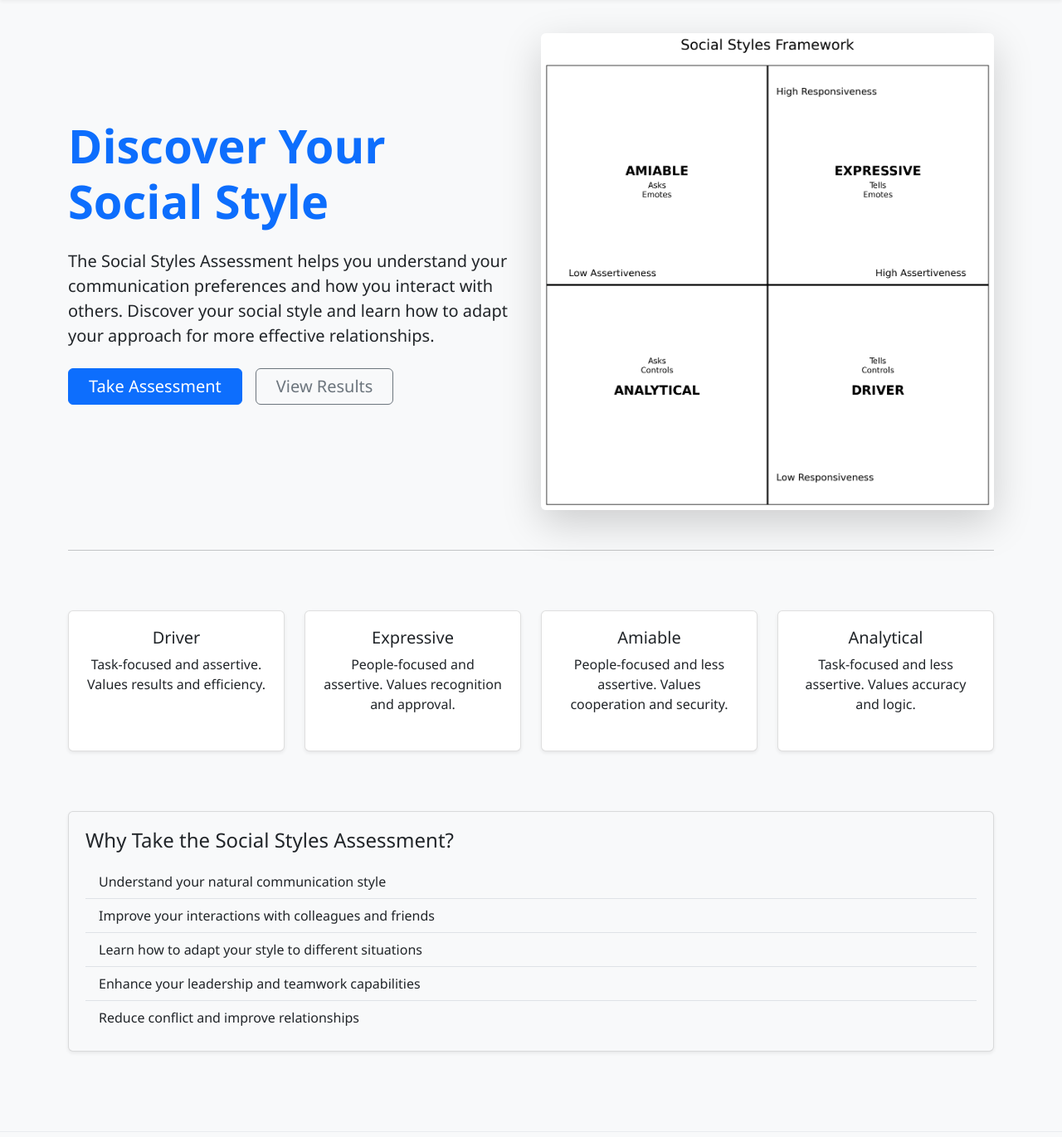
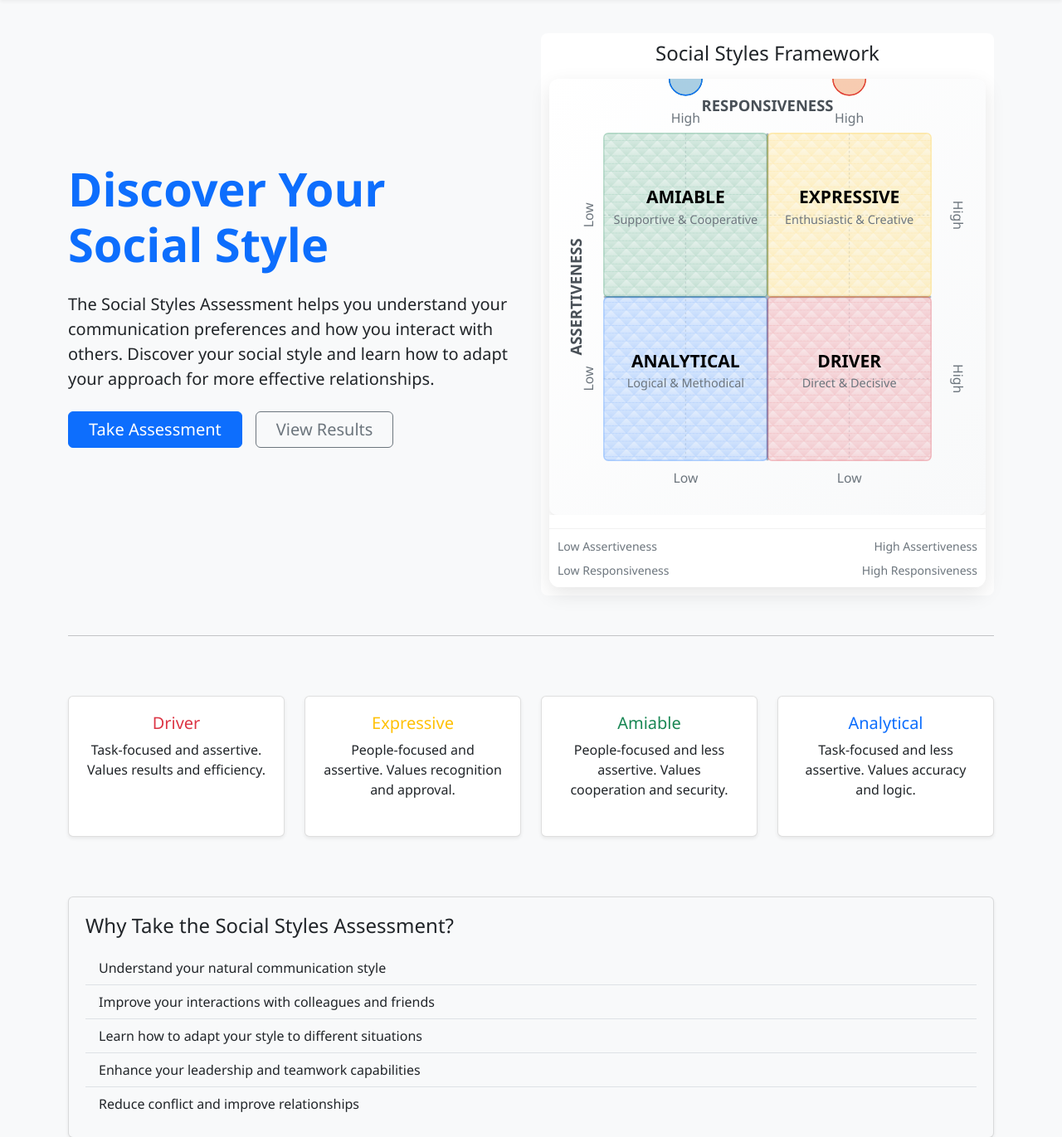
Before and after one commit to gmoorevt/socialstyles, a Flask app: page / in a window 1280 px wide. Shown: the part 64-1435 px from the top of the page at 83% size. Run offline with Flask 3, Linux system fonts and the light colour scheme; the visitor is signed in with stand-in values (Sample User, id 1); data comes from the database, SQL or seed files in the repository; some libraries are stand-ins or nearby versions.

Commit message:
Add modern, interactive SVG-based social styles grid with vibrant colors

```diff
--- /dev/null
+++ b/app/static/css/social_styles_grid.css
@@ -0,0 +1,118 @@
+/* Social Styles Grid Styling */
+.social-styles-grid-container {
+    position: relative;
+    padding: 10px;
+    background-color: white;
+    border-radius: 8px;
+}
+
+.social-styles-grid {
+    position: relative;
+    width: 100%;
+    border-radius: 12px;
+    overflow: hidden;
+    box-shadow: 0 8px 24px rgba(0,0,0,0.1);
+    transition: transform 0.3s ease, box-shadow 0.3s ease;
+}
+
+.social-styles-grid:hover {
+    transform: translateY(-5px);
+    box-shadow: 0 12px 28px rgba(0,0,0,0.15);
+}
+
+.social-styles-svg {
+    display: block;
+    background-color: white;
+}
+
+.quadrant-label {
+    font-size: 16px;
+    font-weight: 700;
+    dominant-baseline: middle;
+}
+
+.quadrant-description {
+    font-size: 11px;
+    font-weight: 400;
+    dominant-baseline: middle;
+    fill: #6c757d;
+}
+
+.axis-label {
+    font-size: 12px;
+    font-weight: 500;
+    fill: #6c757d;
+}
+
+.axis-title {
+    font-size: 14px;
+    font-weight: 600;
+    fill: #495057;
+}
+
+.grid-legend {
+    padding: 10px;
+    color: #6c757d;
+    background-color: white;
+    border-top: 1px solid #f1f1f1;
+    border-radius: 0 0 12px 12px;
+}
+
+.user-position {
+    position: absolute;
+    transform: translate(-50%, -50%);
+    z-index: 10;
+}
+
+.position-marker {
+    width: 20px;
+    height: 20px;
+    background-color: #ff5722;
+    border: 3px solid white;
+    border-radius: 50%;
+    box-shadow: 0 0 10px rgba(0,0,0,0.3);
+    animation: pulse 2s infinite;
+}
+
+.position-label {
+    position: absolute;
+    top: 25px;
+    left: 50%;
+    transform: translateX(-50%);
+    background-color: #ff5722;
+    color: white;
+    padding: 2px 8px;
+    border-radius: 10px;
+    font-size: 12px;
+    font-weight: bold;
+    white-space: nowrap;
+}
+
+@keyframes pulse {
+    0% {
+        box-shadow: 0 0 0 0 rgba(255, 87, 34, 0.7);
+    }
+    70% {
+        box-shadow: 0 0 0 10px rgba(255, 87, 34, 0);
+    }
+    100% {
+        box-shadow: 0 0 0 0 rgba(255, 87, 34, 0);
+    }
+}
+
+/* Social style colors */
+.analytical-color {
+    color: #0d6efd;
+}
+
+.driver-color {
+    color: #dc3545;
+}
+
+.amiable-color {
+    color: #198754;
+}
+
+.expressive-color {
+    color: #ffc107;
+}
--- /dev/null
+++ b/app/static/js/social_styles_grid.js
@@ -0,0 +1,101 @@
+/**
+ * Social Styles Grid Interactive Features
+ */
+document.addEventListener('DOMContentLoaded', function() {
+    // Initialize all social styles grids on the page
+    initializeSocialStylesGrids();
+});
+
+function initializeSocialStylesGrids() {
+    const svgGrids = document.querySelectorAll('.social-styles-svg');
+
+    svgGrids.forEach(svg => {
+        // Add SVG animation for pulse effect
+        const svgNS = "http://www.w3.org/2000/svg";
+        const style = document.createElementNS(svgNS, "style");
+        style.textContent = `
+            @keyframes pulse-svg {
+                0% { r: 8; opacity: 0.6; }
+                70% { r: 20; opacity: 0; }
+                100% { r: 8; opacity: 0; }
+            }
+            .pulse-animation {
+                animation: pulse-svg 2s infinite;
+            }
+
+            .quadrant-bg {
+                transition: all 0.3s ease;
+            }
+
+            .quadrant-bg:hover {
+                fill-opacity: 0.3;
+                cursor: pointer;
+                stroke-width: 2;
+                stroke-opacity: 0.8;
+            }
+
+            .quadrant-label-group {
+                transition: transform 0.3s ease;
+            }
+
+            .quadrant-label-group:hover {
+                transform: scale(1.05);
+            }
+        `;
+        svg.appendChild(style);
+
+        // Add interactivity to quadrants
+        const quadrants = svg.querySelectorAll('.quadrant-bg');
+        quadrants.forEach(quadrant => {
+            // Set stroke color based on quadrant
+            const quadrantName = quadrant.getAttribute('data-quadrant');
+            let strokeColor;
+
+            switch(quadrantName) {
+                case 'ANALYTICAL':
+                    strokeColor = '#0d6efd';
+                    break;
+                case 'DRIVER':
+                    strokeColor = '#dc3545';
+                    break;
+                case 'AMIABLE':
+                    strokeColor = '#198754';
+                    break;
+                case 'EXPRESSIVE':
+                    strokeColor = '#ffc107';
+                    break;
+                default:
+                    strokeColor = '#6c757d';
+            }
+
+            quadrant.setAttribute('stroke', strokeColor);
+            quadrant.setAttribute('stroke-width', '1');
+            quadrant.setAttribute('stroke-opacity', '0.3');
+
+            // Add hover effects
+            quadrant.addEventListener('mouseover', function() {
+                // Highlight the quadrant
+                this.setAttribute('stroke-width', '2');
+                this.setAttribute('stroke-opacity', '0.8');
+
+                // Scale up the label
+                const quadrantName = this.getAttribute('data-quadrant');
+                svg.querySelectorAll(`.quadrant-label-group[data-quadrant="${quadrantName}"]`).forEach(label => {
+                    label.setAttribute('transform', 'scale(1.05)');
+                });
+            });
+
+            quadrant.addEventListener('mouseout', function() {
+                // Reset the quadrant
+                this.setAttribute('stroke-width', '1');
+                this.setAttribute('stroke-opacity', '0.3');
+
+                // Reset the label
+                const quadrantName = this.getAttribute('data-quadrant');
+                svg.querySelectorAll(`.quadrant-label-group[data-quadrant="${quadrantName}"]`).forEach(label => {
+                    label.setAttribute('transform', 'scale(1)');
+                });
+            });
+        });
+    });
+}
--- a/app/templates/main/index.html
+++ b/app/templates/main/index.html
@@ -20,7 +20,8 @@
         </div>
     </div>
     <div class="col-lg-6">
-        <img src="{{ url_for('static', filename='images/social-styles-grid.png') }}" alt="Social Styles Grid" class="img-fluid rounded shadow-lg">
+        <!-- Include the modern SVG-based social styles grid -->
+        {% include 'partials/_social_styles_grid.html' %}
     </div>
 </div>
 
@@ -30,8 +31,8 @@
     <div class="col-md-3">
         <div class="card h-100 shadow-sm">
             <div class="card-body text-center">
-                <i class="fas fa-chart-line fa-3x text-primary mb-3"></i>
-                <h3 class="card-title h5">Driver</h3>
+                <i class="fas fa-rocket fa-3x driver-color mb-3"></i>
+                <h3 class="card-title h5 driver-color">Driver</h3>
                 <p class="card-text">Task-focused and assertive. Values results and efficiency.</p>
             </div>
         </div>
@@ -39,8 +40,8 @@
     <div class="col-md-3">
         <div class="card h-100 shadow-sm">
             <div class="card-body text-center">
-                <i class="fas fa-users fa-3x text-primary mb-3"></i>
-                <h3 class="card-title h5">Expressive</h3>
+                <i class="fas fa-lightbulb fa-3x expressive-color mb-3"></i>
+                <h3 class="card-title h5 expressive-color">Expressive</h3>
                 <p class="card-text">People-focused and assertive. Values recognition and approval.</p>
             </div>
         </div>
@@ -48,8 +49,8 @@
     <div class="col-md-3">
         <div class="card h-100 shadow-sm">
             <div class="card-body text-center">
-                <i class="fas fa-handshake fa-3x text-primary mb-3"></i>
-                <h3 class="card-title h5">Amiable</h3>
+                <i class="fas fa-hands-helping fa-3x amiable-color mb-3"></i>
+                <h3 class="card-title h5 amiable-color">Amiable</h3>
                 <p class="card-text">People-focused and less assertive. Values cooperation and security.</p>
             </div>
         </div>
@@ -57,8 +58,8 @@
     <div class="col-md-3">
         <div class="card h-100 shadow-sm">
             <div class="card-body text-center">
-                <i class="fas fa-brain fa-3x text-primary mb-3"></i>
-                <h3 class="card-title h5">Analytical</h3>
+                <i class="fas fa-book fa-3x analytical-color mb-3"></i>
+                <h3 class="card-title h5 analytical-color">Analytical</h3>
                 <p class="card-text">Task-focused and less assertive. Values accuracy and logic.</p>
             </div>
         </div>
@@ -82,3 +83,40 @@
     </div>
 </div>
 {% endblock %}
+
+{% block styles %}
+<!-- Include the social styles grid CSS -->
+<link rel="stylesheet" href="{{ url_for('static', filename='css/social_styles_grid.css') }}">
+<style>
+    /* Additional home page styles */
+    .card {
+        transition: transform 0.3s ease, box-shadow 0.3s ease;
+    }
+
+    .card:hover {
+        transform: translateY(-5px);
+        box-shadow: 0 .5rem 1.5rem rgba(0,0,0,.15) !important;
+    }
+
+    .driver-color {
+        color: #dc3545;
+    }
+
+    .expressive-color {
+        color: #ffc107;
+    }
+
+    .amiable-color {
+        color: #198754;
+    }
+
+    .analytical-color {
+        color: #0d6efd;
+    }
+</style>
+{% endblock %}
+
+{% block scripts %}
+<!-- Include the social styles grid JavaScript -->
+<script src="{{ url_for('static', filename='js/social_styles_grid.js') }}"></script>
+{% endblock %}
--- /dev/null
+++ b/app/templates/partials/_social_styles_grid.html
@@ -0,0 +1,169 @@
+<!-- Social Styles Grid SVG Component -->
+<div class="social-styles-grid-container">
+    <h4 class="text-center mb-3">Social Styles Framework</h4>
+    <div class="position-relative">
+        <!-- SVG-based grid -->
+        <div class="social-styles-grid">
+            <!-- SVG Grid -->
+            <svg width="100%" height="100%" viewBox="0 0 400 400" class="social-styles-svg">
+                <!-- Background with subtle gradient -->
+                <defs>
+                    <linearGradient id="gridBackground" x1="0%" y1="0%" x2="100%" y2="100%">
+                        <stop offset="0%" stop-color="#ffffff" />
+                        <stop offset="100%" stop-color="#f8f9fa" />
+                    </linearGradient>
+
+                    <!-- Gradient definitions for quadrants with more vibrant colors -->
+                    <linearGradient id="amiableGradient" x1="0%" y1="0%" x2="100%" y2="100%">
+                        <stop offset="0%" stop-color="#198754" stop-opacity="0.1" />
+                        <stop offset="100%" stop-color="#198754" stop-opacity="0.25" />
+                    </linearGradient>
+
+                    <linearGradient id="expressiveGradient" x1="0%" y1="0%" x2="100%" y2="100%">
+                        <stop offset="0%" stop-color="#ffc107" stop-opacity="0.1" />
+                        <stop offset="100%" stop-color="#ffc107" stop-opacity="0.25" />
+                    </linearGradient>
+
+                    <linearGradient id="analyticalGradient" x1="0%" y1="0%" x2="100%" y2="100%">
+                        <stop offset="0%" stop-color="#0d6efd" stop-opacity="0.1" />
+                        <stop offset="100%" stop-color="#0d6efd" stop-opacity="0.25" />
+                    </linearGradient>
+
+                    <linearGradient id="driverGradient" x1="0%" y1="0%" x2="100%" y2="100%">
+                        <stop offset="0%" stop-color="#dc3545" stop-opacity="0.1" />
+                        <stop offset="100%" stop-color="#dc3545" stop-opacity="0.25" />
+                    </linearGradient>
+
+                    <!-- Filter for drop shadow -->
+                    <filter id="dropShadow" x="-20%" y="-20%" width="140%" height="140%">
+                        <feDropShadow dx="0" dy="2" stdDeviation="3" flood-color="#000000" flood-opacity="0.1" />
+                    </filter>
+
+                    <!-- Patterns for quadrant backgrounds -->
+                    <pattern id="amiablePattern" patternUnits="userSpaceOnUse" width="10" height="10" patternTransform="rotate(45)">
+                        <rect width="10" height="10" fill="url(#amiableGradient)"/>
+                        <path d="M-1,1 l2,-2 M0,10 l10,-10 M9,11 l2,-2" stroke="#198754" stroke-width="0.5" stroke-opacity="0.2"/>
+                    </pattern>
+
+                    <pattern id="expressivePattern" patternUnits="userSpaceOnUse" width="10" height="10" patternTransform="rotate(45)">
+                        <rect width="10" height="10" fill="url(#expressiveGradient)"/>
+                        <path d="M-1,1 l2,-2 M0,10 l10,-10 M9,11 l2,-2" stroke="#ffc107" stroke-width="0.5" stroke-opacity="0.2"/>
+                    </pattern>
+
+                    <pattern id="analyticalPattern" patternUnits="userSpaceOnUse" width="10" height="10" patternTransform="rotate(45)">
+                        <rect width="10" height="10" fill="url(#analyticalGradient)"/>
+                        <path d="M-1,1 l2,-2 M0,10 l10,-10 M9,11 l2,-2" stroke="#0d6efd" stroke-width="0.5" stroke-opacity="0.2"/>
+                    </pattern>
+
+                    <pattern id="driverPattern" patternUnits="userSpaceOnUse" width="10" height="10" patternTransform="rotate(45)">
+                        <rect width="10" height="10" fill="url(#driverGradient)"/>
+                        <path d="M-1,1 l2,-2 M0,10 l10,-10 M9,11 l2,-2" stroke="#dc3545" stroke-width="0.5" stroke-opacity="0.2"/>
+                    </pattern>
+                </defs>
+
+                <!-- Main background -->
+                <rect x="0" y="0" width="400" height="400" fill="url(#gridBackground)" rx="8" ry="8" filter="url(#dropShadow)" />
+
+                <!-- Grid background with subtle grid lines -->
+                <g class="grid-background">
+                    <!-- Horizontal grid lines -->
+                    <line x1="50" y1="125" x2="350" y2="125" stroke="#dee2e6" stroke-width="1" stroke-dasharray="2" />
+                    <line x1="50" y1="275" x2="350" y2="275" stroke="#dee2e6" stroke-width="1" stroke-dasharray="2" />
+
+                    <!-- Vertical grid lines -->
+                    <line x1="125" y1="50" x2="125" y2="350" stroke="#dee2e6" stroke-width="1" stroke-dasharray="2" />
+                    <line x1="275" y1="50" x2="275" y2="350" stroke="#dee2e6" stroke-width="1" stroke-dasharray="2" />
+
+                    <!-- Main axes -->
+                    <line x1="200" y1="50" x2="200" y2="350" stroke="#adb5bd" stroke-width="2" />
+                    <line x1="50" y1="200" x2="350" y2="200" stroke="#adb5bd" stroke-width="2" />
+                </g>
+
+                <!-- Quadrant backgrounds with patterns and gradients -->
+                <rect x="50" y="50" width="150" height="150" fill="url(#amiablePattern)" rx="4" class="quadrant-bg" data-quadrant="AMIABLE" />
+                <rect x="200" y="50" width="150" height="150" fill="url(#expressivePattern)" rx="4" class="quadrant-bg" data-quadrant="EXPRESSIVE" />
+                <rect x="50" y="200" width="150" height="150" fill="url(#analyticalPattern)" rx="4" class="quadrant-bg" data-quadrant="ANALYTICAL" />
+                <rect x="200" y="200" width="150" height="150" fill="url(#driverPattern)" rx="4" class="quadrant-bg" data-quadrant="DRIVER" />
+
+                <!-- Quadrant icons -->
+                <circle cx="125" y="80" r="15" fill="#198754" fill-opacity="0.2" stroke="#198754" stroke-width="1" />
+                <text x="125" y="85" text-anchor="middle" class="quadrant-icon" fill="#198754">
+                    <tspan font-family="FontAwesome">&#xf500;</tspan>
+                </text>
+
+                <circle cx="275" y="80" r="15" fill="#ffc107" fill-opacity="0.2" stroke="#ffc107" stroke-width="1" />
+                <text x="275" y="85" text-anchor="middle" class="quadrant-icon" fill="#ffc107">
+                    <tspan font-family="FontAwesome">&#xf0eb;</tspan>
+                </text>
+
+                <circle cx="125" y="230" r="15" fill="#0d6efd" fill-opacity="0.2" stroke="#0d6efd" stroke-width="1" />
+                <text x="125" y="235" text-anchor="middle" class="quadrant-icon" fill="#0d6efd">
+                    <tspan font-family="FontAwesome">&#xf02d;</tspan>
+                </text>
+
+                <circle cx="275" y="230" r="15" fill="#dc3545" fill-opacity="0.2" stroke="#dc3545" stroke-width="1" />
+                <text x="275" y="235" text-anchor="middle" class="quadrant-icon" fill="#dc3545">
+                    <tspan font-family="FontAwesome">&#xf135;</tspan>
+                </text>
+
+                <!-- Quadrant labels with icons -->
+                <g class="quadrant-labels">
+                    <!-- Amiable -->
+                    <g class="quadrant-label-group" data-quadrant="AMIABLE">
+                        <text x="125" y="110" text-anchor="middle" class="quadrant-label amiable-color">AMIABLE</text>
+                        <text x="125" y="130" text-anchor="middle" class="quadrant-description">Supportive & Cooperative</text>
+                    </g>
+
+                    <!-- Expressive -->
+                    <g class="quadrant-label-group" data-quadrant="EXPRESSIVE">
+                        <text x="275" y="110" text-anchor="middle" class="quadrant-label expressive-color">EXPRESSIVE</text>
+                        <text x="275" y="130" text-anchor="middle" class="quadrant-description">Enthusiastic & Creative</text>
+                    </g>
+
+                    <!-- Analytical -->
+                    <g class="quadrant-label-group" data-quadrant="ANALYTICAL">
+                        <text x="125" y="260" text-anchor="middle" class="quadrant-label analytical-color">ANALYTICAL</text>
+                        <text x="125" y="280" text-anchor="middle" class="quadrant-description">Logical & Methodical</text>
+                    </g>
+
+                    <!-- Driver -->
+                    <g class="quadrant-label-group" data-quadrant="DRIVER">
+                        <text x="275" y="260" text-anchor="middle" class="quadrant-label driver-color">DRIVER</text>
+                        <text x="275" y="280" text-anchor="middle" class="quadrant-description">Direct & Decisive</text>
+                    </g>
+                </g>
+
+                <!-- Axis labels with arrows -->
+                <g class="axis-labels">
+                    <!-- Responsiveness (vertical) axis -->
+                    <text x="200" y="30" text-anchor="middle" class="axis-label axis-title">RESPONSIVENESS</text>
+                    <text x="125" y="40" text-anchor="middle" class="axis-label">High</text>
+                    <text x="275" y="40" text-anchor="middle" class="axis-label">High</text>
+                    <text x="125" y="370" text-anchor="middle" class="axis-label">Low</text>
+                    <text x="275" y="370" text-anchor="middle" class="axis-label">Low</text>
+
+                    <!-- Assertiveness (horizontal) axis -->
+                    <text x="30" y="200" text-anchor="middle" transform="rotate(270,30,200)" class="axis-label axis-title">ASSERTIVENESS</text>
+                    <text x="40" y="125" text-anchor="middle" transform="rotate(270,40,125)" class="axis-label">Low</text>
+                    <text x="40" y="275" text-anchor="middle" transform="rotate(270,40,275)" class="axis-label">Low</text>
+                    <text x="370" y="125" text-anchor="middle" transform="rotate(90,370,125)" class="axis-label">High</text>
+                    <text x="370" y="275" text-anchor="middle" transform="rotate(90,370,275)" class="axis-label">High</text>
+                </g>
+
+                <!-- User position marker will be added via JavaScript if needed -->
+            </svg>
+
+            <!-- Legend -->
+            <div class="grid-legend mt-3">
+                <div class="d-flex justify-content-between">
+                    <span class="small">Low Assertiveness</span>
+                    <span class="small">High Assertiveness</span>
+                </div>
+                <div class="d-flex justify-content-between mt-2">
+                    <span class="small">Low Responsiveness</span>
+                    <span class="small">High Responsiveness</span>
+                </div>
+            </div>
+        </div>
+    </div>
+</div>
```
Also changed, not shown: app/templates/assessment/results.html (+72 -113 lines).
